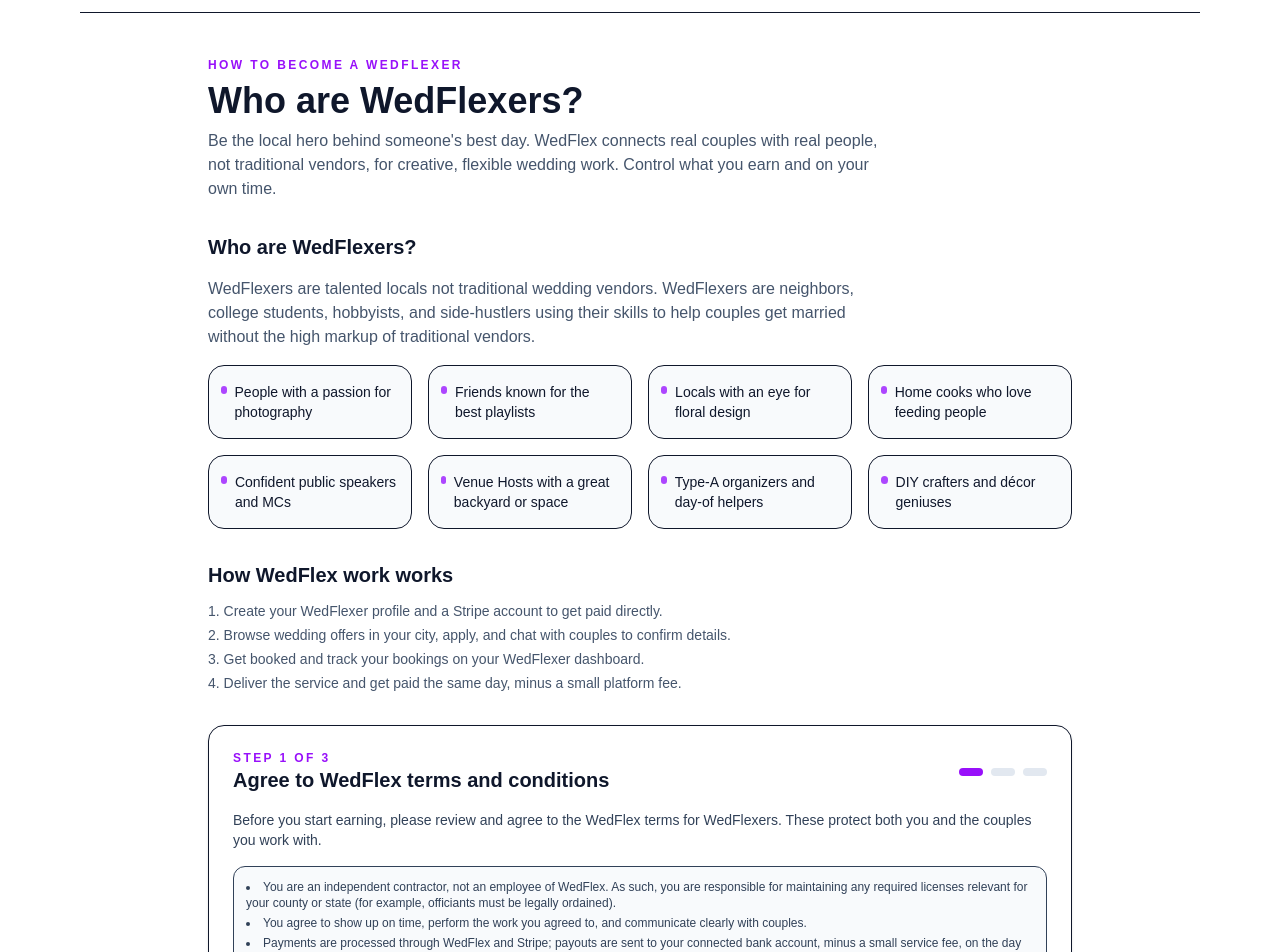
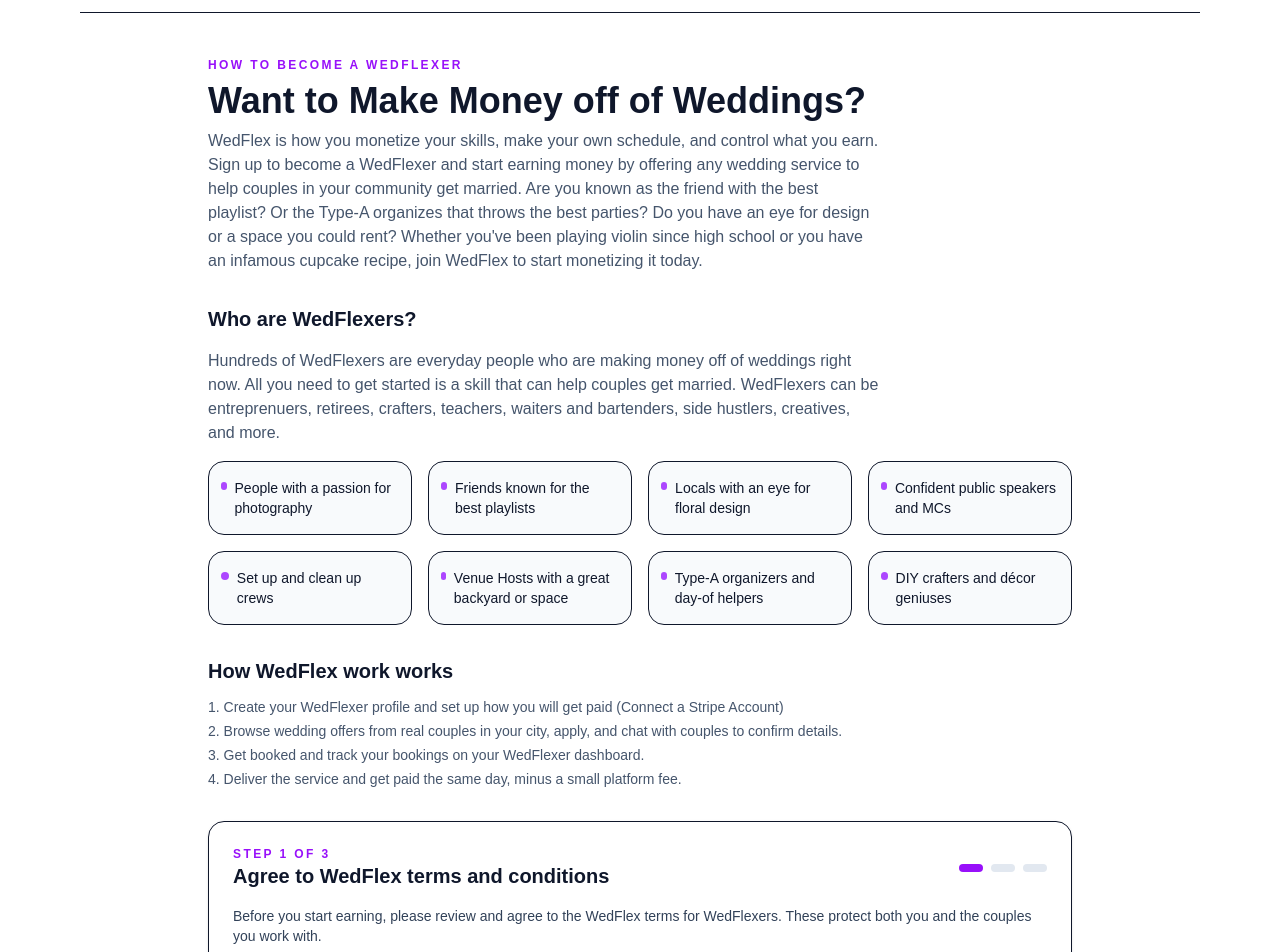
Before and after one commit to tristanxperkins/wedflex-wedflexers, a Next.js app: page /earn-money in a window 1280 px wide. Shown: the part 60-1012 px from the top of the page. Built offline with nearby package versions, Linux system fonts and the light colour scheme; no server answers.

Commit message:
updating some components

```diff
--- a/src/app/auth/signin/page.tsx
+++ b/src/app/auth/signin/page.tsx
@@ -101,11 +101,11 @@ export default function SignInPage() {
             You don&apos;t want to miss this.
           </h1>
 
-          <p className="max-w-3xl mx-auto text-sm md:text-lg text-purple-100">
+          <p className="max-w-6xl mx-auto px-4 py-12 grid gap-10 md:grid-cols-[minmax(0,1.2fr)_minmax(0,1fr)] items-center">
             WedFlex has launched in your city and that means things are about to get crazy.
             The wedding industry has been overpriced and unfair to couples for far too long.
             WedFlex is a revolution that puts marriage back at the center of the industry and puts money
-            in the pockets where marriages happen. Join us. Become a WedFlexer to make money off of weddings.
+            in the communities where marriages happen. Join us. Become a WedFlexer to make money off of weddings.
           </p>
         </div>
       </section>
--- a/src/app/components/DashboardSidebar.tsx
+++ b/src/app/components/DashboardSidebar.tsx
@@ -9,6 +9,7 @@ const wedflexerItems = [
   { href: "/dashboard/wedflexer/calendar", label: "Calendar" },
   { href: "/dashboard/wedflexer/earnings", label: "Earnings" },
   { href: "/dashboard/wedflexer/messages", label: "Messages" },
+  { href: "/feed", label: "Browse Offers" },
 ];
 
 export default function DashboardSidebar() {
--- a/src/app/earn-money/page.tsx
+++ b/src/app/earn-money/page.tsx
@@ -93,22 +93,30 @@ export default function EarnMoneyPage() {
           How to become a wedFlexer
         </p>
         <h1 className="text-3xl md:text-4xl font-extrabold text-slate-900">
-          Who are WedFlexers?
+          Want to Make Money off of Weddings?
         </h1>
         <p className="text-slate-600 max-w-2xl">
-          Be the local hero behind someone&apos;s best day. WedFlex connects real couples
-          with real people, not traditional vendors, for creative, flexible wedding work.
-          Control what you earn and on your own time.
-        </p>
+          WedFlex is how you monetize your skills, make your own schedule, and control what you earn.
+          Sign up to become a WedFlexer and start earning money by
+          offering any wedding service to help couples in your community get married.
+          Are you known as the friend with the best playlist?
+          Or the Type-A organizes that throws the best parties?
+          Do you have an eye for design or a
+          space you could rent? Whether you've been playing violin since high school
+           or you have an infamous cupcake recipe, join WedFlex to start monetizing it today.
+                   </p>
       </header>
 
       {/* Who are WedFlexers? */}
       <section className="space-y-4">
         <h2 className="text-xl font-semibold text-slate-900">Who are WedFlexers?</h2>
         <p className="text-slate-600 max-w-2xl">
-          WedFlexers are talented locals not traditional wedding vendors. WedFlexers are
-          neighbors, college students, hobbyists, and side-hustlers using their skills to
-          help couples get married without the high markup of traditional vendors.
+          Hundreds of WedFlexers are everyday people
+          who are making money off of weddings right now.
+          All you need to get started is a skill that can help couples get married.
+        WedFlexers can be entreprenuers, retirees, crafters, teachers, waiters and bartenders,
+          side hustlers, creatives, and more.
+
         </p>
 
         <div className="grid grid-cols-2 md:grid-cols-4 gap-4">
@@ -116,8 +124,8 @@ export default function EarnMoneyPage() {
             "People with a passion for photography",
             "Friends known for the best playlists",
             "Locals with an eye for floral design",
-            "Home cooks who love feeding people",
             "Confident public speakers and MCs",
+            "Set up and clean up crews",
             "Venue Hosts with a great backyard or space",
             "Type-A organizers and day-of helpers",
             "DIY crafters and décor geniuses",
@@ -137,8 +145,8 @@ export default function EarnMoneyPage() {
       <section className="space-y-3">
         <h2 className="text-xl font-semibold text-slate-900">How WedFlex work works</h2>
         <ol className="list-decimal list-inside space-y-1 text-slate-600 text-sm">
-          <li>Create your WedFlexer profile and a Stripe account to get paid directly.</li>
-          <li>Browse wedding offers in your city, apply, and chat with couples to confirm details.</li>
+          <li>Create your WedFlexer profile and set up how you will get paid (Connect a Stripe Account)</li>
+          <li>Browse wedding offers from real couples in your city, apply, and chat with couples to confirm details.</li>
           <li>Get booked and track your bookings on your WedFlexer dashboard.</li>
           <li>Deliver the service and get paid the same day, minus a small platform fee.</li>
         </ol>
@@ -183,12 +191,13 @@ export default function EarnMoneyPage() {
               <ul className="list-disc list-inside space-y-1">
                 <li>You are an independent contractor, not an employee of WedFlex. As such, you are responsible for maintaining any required licenses relevant for your county or state (for example, officiants must be legally ordained).</li>
                 <li>
-                  You agree to show up on time, perform the work you agreed to, and
+                  You agree to show up on time, perform the work you agreed to (do not overpromise), and
                   communicate clearly with couples.
                 </li>
                 <li>
                   Payments are processed through WedFlex and Stripe; payouts are sent to your
-                  connected bank account, minus a small service fee, on the day of the service, after the service is complete.
+                  connected bank account, minus a small service fee, on the day you deliver the service. If you offer multiple delivery dates, such as a trial or tasting and then the final service, you are paid on the day you deliver
+                  the final service if the couple decides to use your services.
                 </li>
                 <li>
                   You agree to our community standards, including professionalism, respect, and
```
